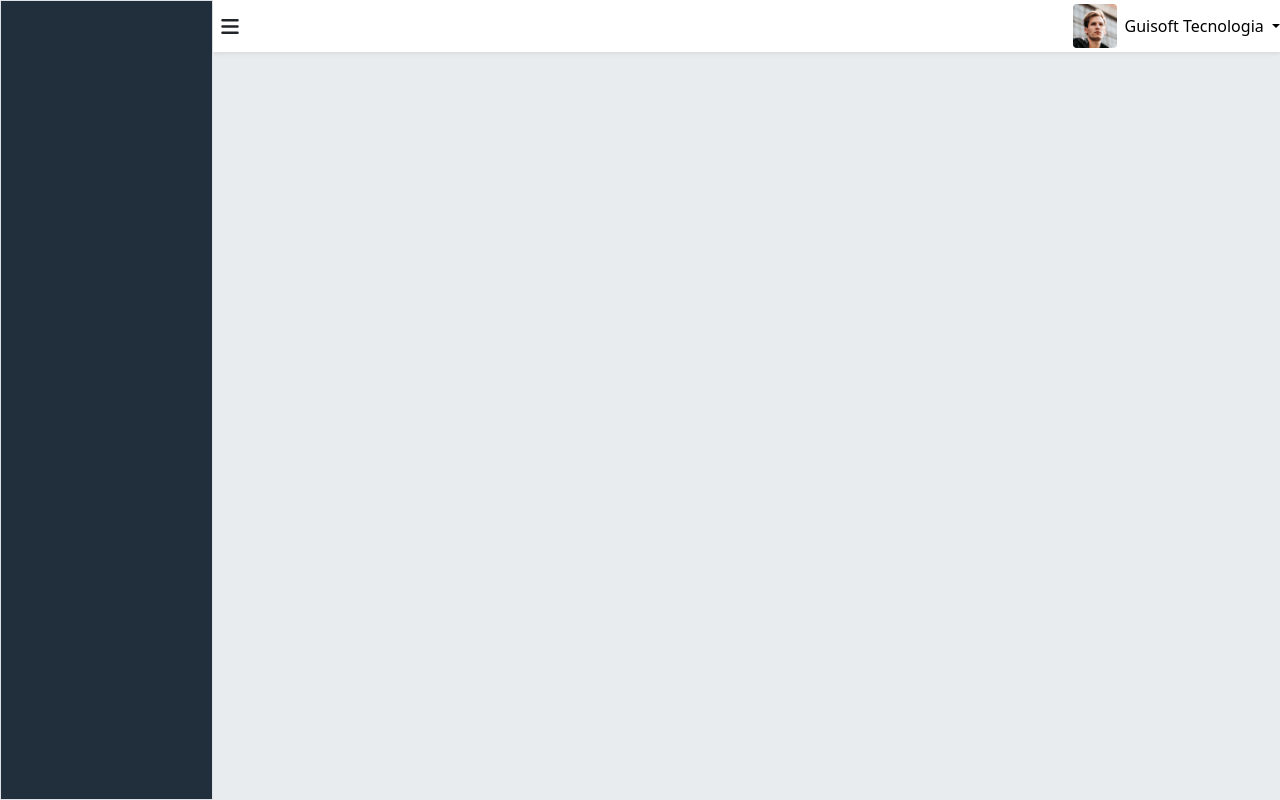
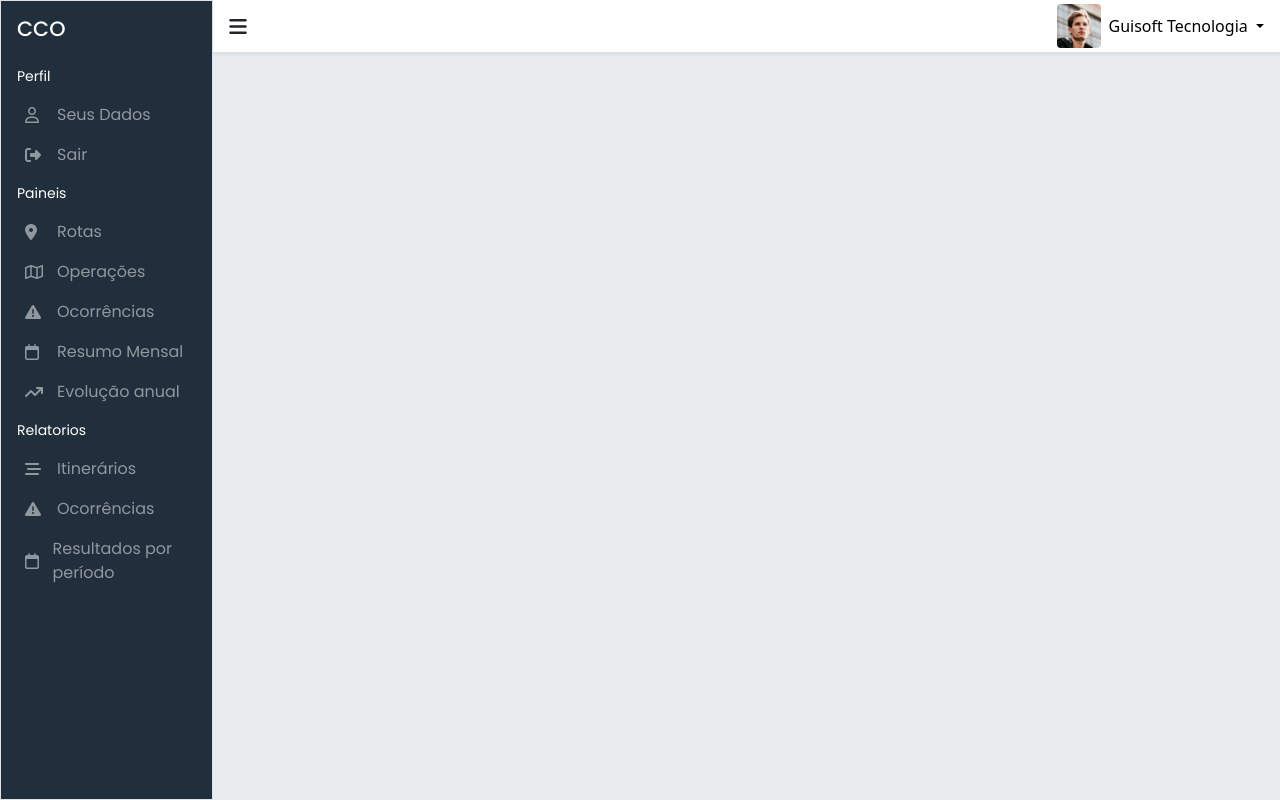
Before and after one commit to GS-JoelsonSantos/DesafioProjetoCCO, a plain HTML site: page dashboard.html in a window 1280 px wide. Drawn offline with Linux system fonts and the light colour scheme.

Commit message:
Upgrade aside + menu

```diff
--- a/css/global.css
+++ b/css/global.css
@@ -8,6 +8,11 @@ body{
 
 li{
     font-family: 'Poppins', sans-serif;
+}
+
+h3{
+    font-family: 'Poppins', sans-serif;
+    font-size: 1.3rem;
 }
 
 .dropdown-menu{
--- a/dashboard.html
+++ b/dashboard.html
@@ -13,13 +13,83 @@
         <div class="row vh-100 p-0 m-0">
             <div class="col border p-0 m-0">
                 <div class="h-100 bg-info text-white-50">
+                    <div class="w-100">
+                        <div class="ms-3">
+                            <div class="text-white pt-3 d-flex align-items-center h-100">
+                                <h3>CCO</h3>
+                            </div>
 
+                            <ul class="list-unstyled">
+                                <li class="small my-3 text-white">Perfil</li>
+                                <ul class="list-unstyled ms-2 d-flex flex-column justify-content-center gap-3">
+                                    <li class="d-flex align-items-center py-">
+                                        <i class="fa-regular fa-user" style="width: 32px;"></i>
+                                        Seus Dados
+                                    </li>
+                                    <li class="d-flex align-items-center py-">
+                                        <i class="fa-solid fa-right-from-bracket" style="width: 32px;"></i>
+                                        Sair
+                                    </li>
+                                </ul>
+                            </ul>
+
+                            <ul class="list-unstyled m-0 p-0">
+                                <li class="small my-3 text-white">Paineis</li>
+                                <ul class="list-unstyled ms-2 d-flex flex-column justify-content-center gap-3">
+                                    <li class="d-flex align-items-center">
+                                        <i class="fa-solid fa-location-dot" style="width: 32px;"></i>
+                                        Rotas
+                                    </li>
+
+                                    <li class="d-flex align-items-center">
+                                        <i class="fa-regular fa-map" style="width: 32px;"></i>
+                                        Operações
+                                    </li>
+
+                                    <li class="d-flex align-items-center p-0 m-0">
+                                        <i class="fa-solid fa-triangle-exclamation" style="width: 32px;"></i>
+                                        Ocorrências
+                                    </li>
+
+                                    <li class="d-flex align-items-center p-0 m-0">
+                                        <i class="fa-regular fa-calendar" style="width: 32px;"></i>
+                                        Resumo Mensal
+                                    </li>
+
+                                    <li class="d-flex align-items-center p-0 m-0">
+                                        <i class="fa-solid fa-arrow-trend-up" style="width: 32px;"></i>
+                                        Evolução anual
+                                    </li>
+                                </ul>
+                            </ul>
+
+                            <ul class="list-unstyled m-0 p-0">
+                                <li class="small my-3 text-white">Relatorios</li>
+                                <ul class="list-unstyled ms-2 d-flex flex-column justify-content-center gap-3">
+                                    <li class="d-flex align-items-center">
+                                        <i class="fa-solid fa-bars-staggered" style="width: 32px;"></i>
+                                        Itinerários
+                                    </li>
+
+                                    <li class="d-flex align-items-center p-0 m-0">
+                                        <i class="fa-solid fa-triangle-exclamation" style="width: 32px;"></i>
+                                        Ocorrências
+                                    </li>
+
+                                    <li class="d-flex align-items-center p-0 m-0">
+                                        <i class="fa-regular fa-calendar" style="width: 32px;"></i>
+                                        Resultados por período
+                                    </li>
+                                </ul>
+                            </ul>
+                        </div>
+                    </div>
                 </div>
             </div>
 
             <div class="col-10 p-0 m-0">
-                <div class="d-flex align-items-center w-100 bg-white py-1 shadow-sm">
-                    <div class="w-100 ps-2">
+                <div class="d-flex align-items-center w-100 bg-white py-1 px-3 shadow-sm">
+                    <div class="w-100">
                         <i class="fa-solid fa-bars fa-lg"></i>
                     </div>
 
@@ -44,7 +114,7 @@
                                         <i class="fa-solid fa-arrow-right-from-bracket"></i>
                                         <a class="text-decoration-none text-black" href="#">Sair</a>
                                     </span>
-                                 </li>
+                                </li>
 
                             </ul>
                           </div>
```
